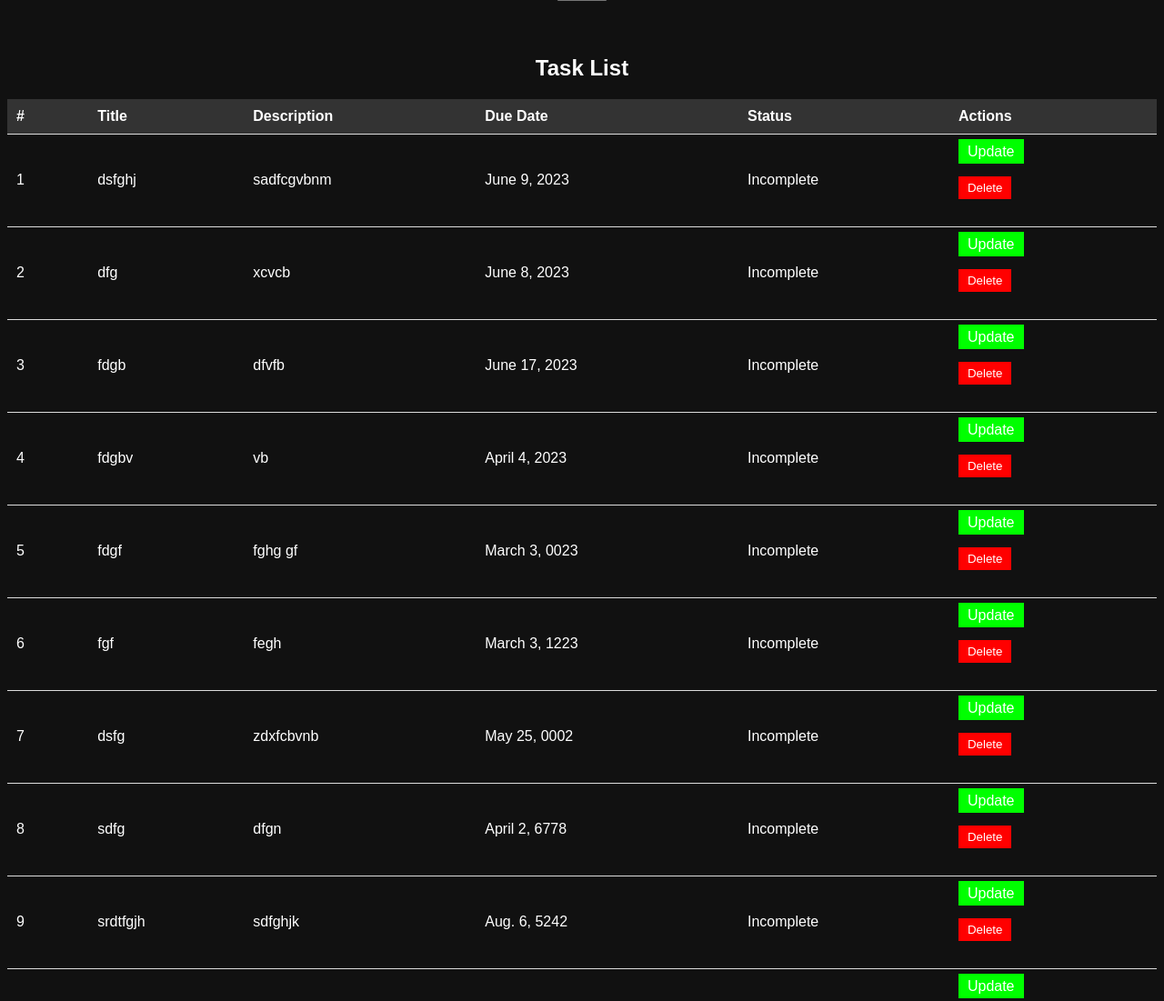
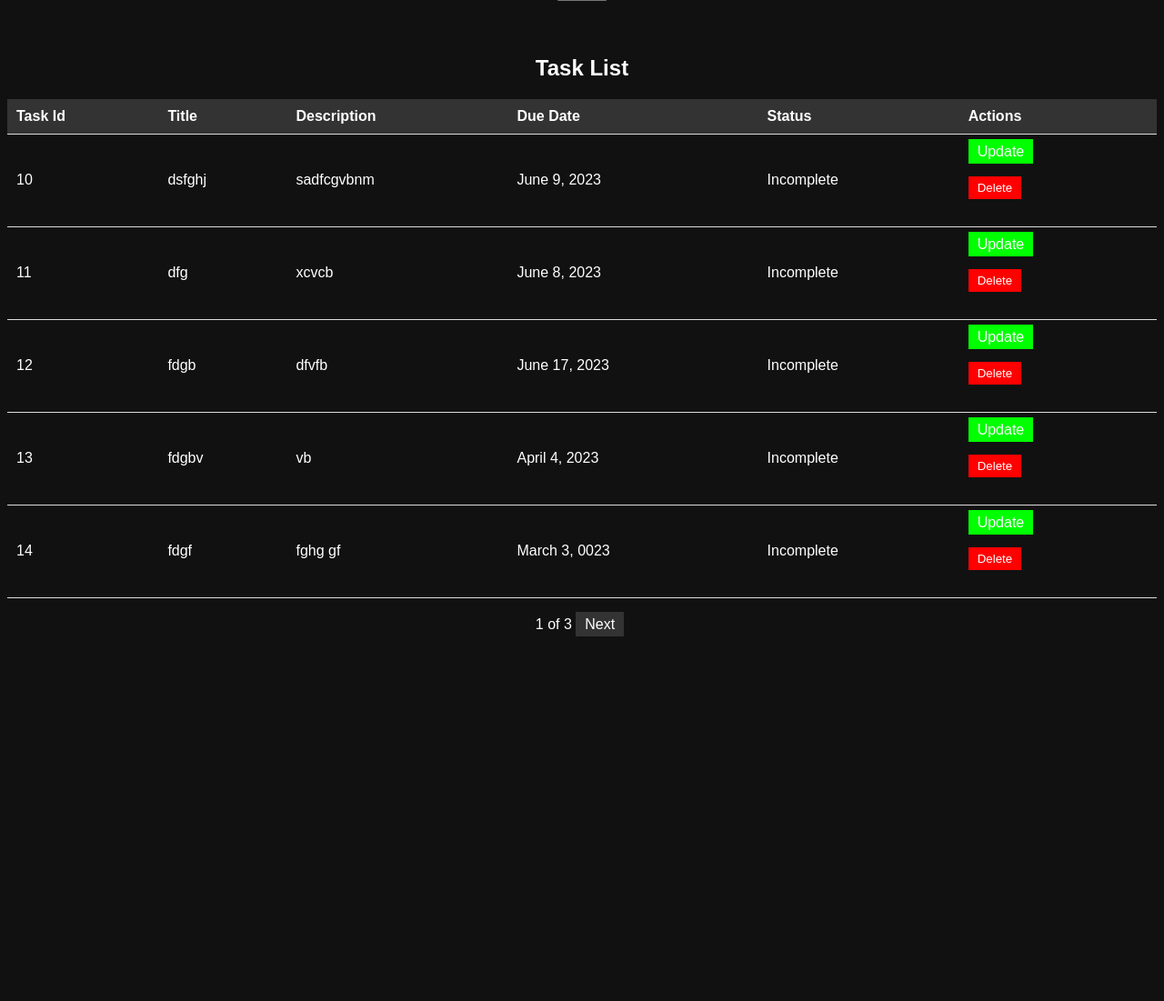
Before and after one commit to heyman242/backend-intern-assignment, a Django app: page /tasks/ in a window 1280 px wide. Shown: the part 515-1616 px from the top of the page at 91% size. After the commit the page ends 1215 px from the top, so only its background shows below. Run offline with Django 4.2, Linux system fonts and the light colour scheme; data comes from the database, SQL or seed files in the repository; both versions use the stored data as it was after the commit.

Commit message:
Implement pagination

```diff
--- a/ums_project/ums_app/templates/create_task.html
+++ b/ums_project/ums_app/templates/create_task.html
@@ -1,4 +1,3 @@
-<!-- home.html -->
 <!DOCTYPE html>
 <html>
 <head>
@@ -9,7 +8,7 @@
             color: #fff;
             font-family: Arial, sans-serif;
         }
-         h1,h2 {
+        h1,h2 {
             color: #fff;
             text-align: center;
         }
@@ -79,13 +78,28 @@
             padding: 20px;
             text-align: center;  /* Center align the content within the container */
         }
-
+        .pagination {
+            margin-top: 20px;
+        }
+        .pagination a {
+            color: #fff;
+            background-color: #333;
+            padding: 5px 10px;
+            text-decoration: none;
+            margin-right: 5px;
+        }
+        .pagination .active {
+            background-color: #ff0000;
+        }
+        .pagination-container {
+    text-align: center;
+}
 
     </style>
 </head>
 <body>
     <h1>Task Management</h1>
-     <div class="container">
+    <div class="container">
         <h1>Create Task</h1>
         <form method="post">
             {% csrf_token %}
@@ -120,16 +134,16 @@
     <h2>Task List</h2>
     <table>
         <tr>
-            <th>#</th>
+            <th>Task Id</th>
             <th>Title</th>
             <th>Description</th>
             <th>Due Date</th>
             <th>Status</th>
             <th>Actions</th>
         </tr>
-        {% for task in tasks %}
+        {% for task in page_obj %}
             <tr>
-                <td>{{ forloop.counter }}</td>
+                <td>{{ task.id }}</td>
                 <td>{{ task.title }}</td>
                 <td>{{ task.description }}</td>
                 <td>{{ task.due_date }}</td>
@@ -150,5 +164,19 @@
             </tr>
         {% endfor %}
     </table>
+
+    <div class="pagination-container">
+    <div class="pagination">
+        {% if page_obj.has_previous %}
+            <a href="?page={{ page_obj.previous_page_number }}">Previous</a>
+        {% endif %}
+        <span class="current-page">{{ page_obj.number }}</span>
+        <span class="total-pages">of {{ page_obj.paginator.num_pages }}</span>
+        {% if page_obj.has_next %}
+            <a href="?page={{ page_obj.next_page_number }}">Next</a>
+        {% endif %}
+    </div>
+</div>
+
 </body>
 </html>
--- a/ums_project/ums_app/views.py
+++ b/ums_project/ums_app/views.py
@@ -1,6 +1,7 @@
 from django.shortcuts import render, redirect, get_object_or_404
 from .models import Task
 from .serializers import TaskSerializer
+from django.core.paginator import Paginator
 
 
 def create_task(request):
@@ -13,7 +14,11 @@ def create_task(request):
         serializer = TaskSerializer()
 
     tasks = Task.objects.all()
-    return render(request, 'create_task.html', {'serializer': serializer, 'tasks': tasks})
+    paginator = Paginator(tasks, 5)  # Set the number of tasks per page
+
+    page_number = request.GET.get('page')
+    page_obj = paginator.get_page(page_number)
+    return render(request, 'create_task.html', {'serializer': serializer, 'tasks': tasks, 'page_obj': page_obj})
 
 
 def update_task(request, task_id):
```
Also changed, not shown: ums_project/db.sqlite3.
